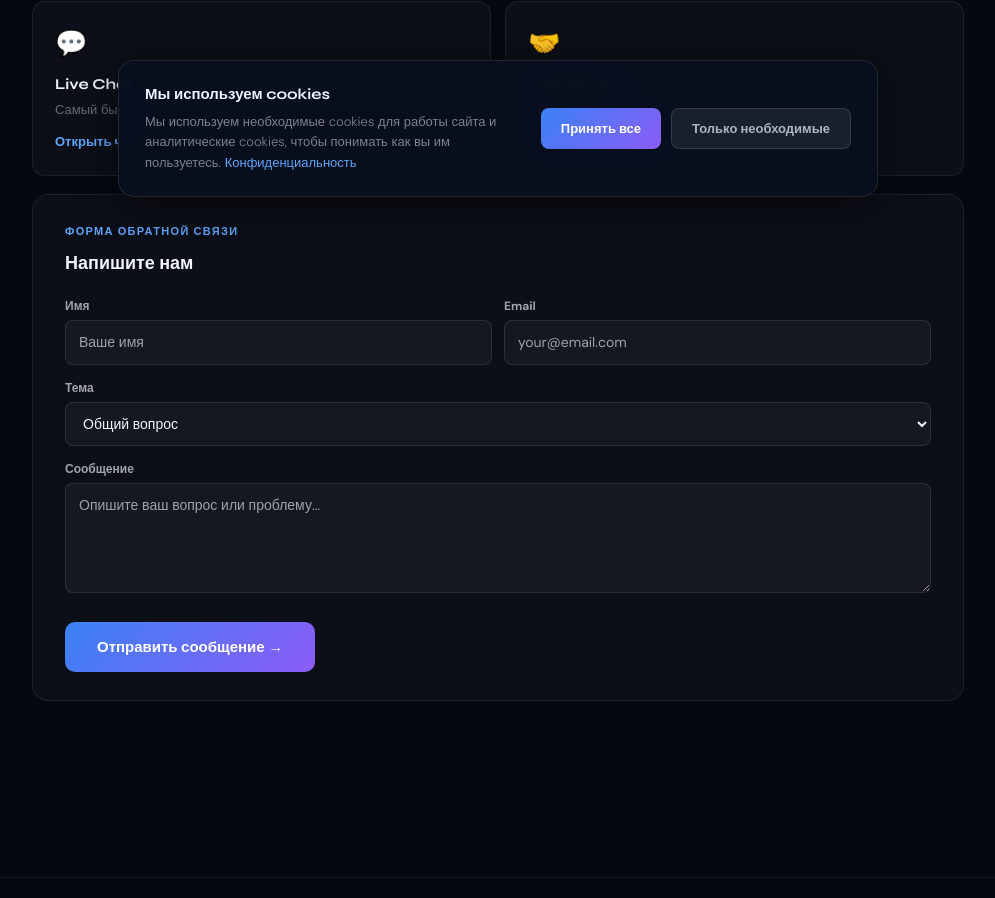
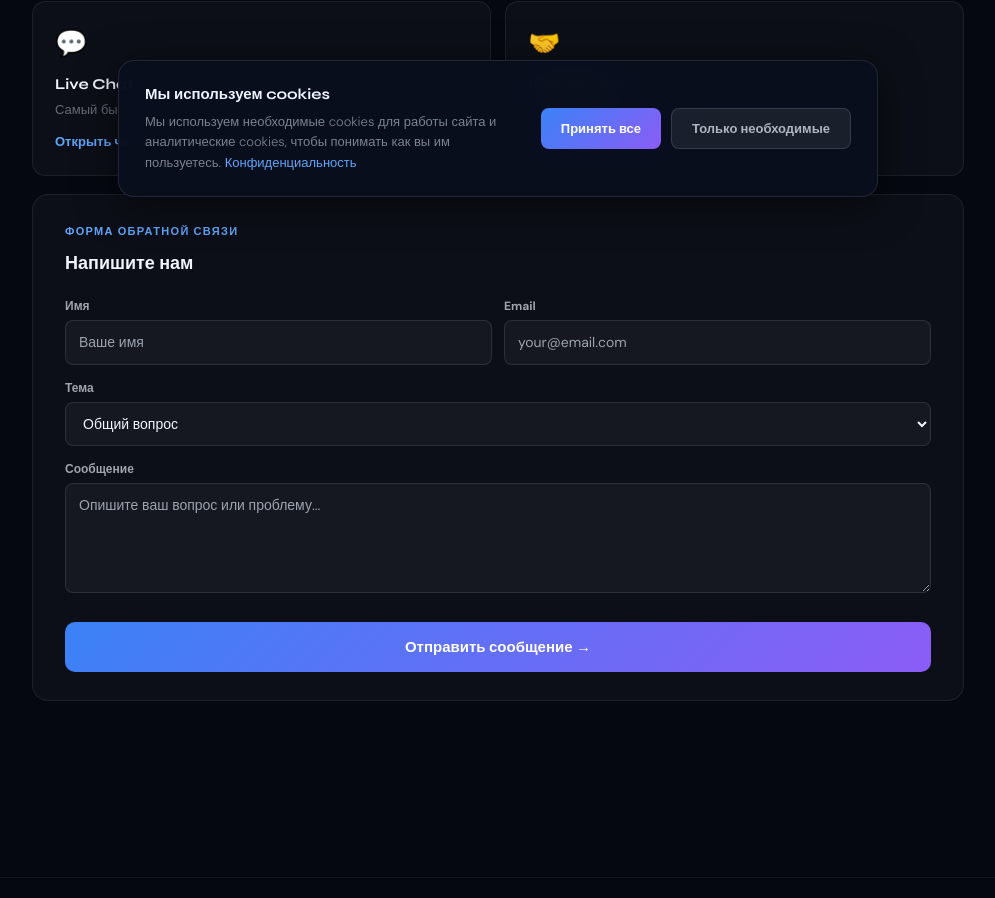
Before and after one commit to APARTNER-PRO/HostPro.Apartner.Pro, a Next.js app: page /ru/contact in a window 1280 px wide. Shown: the part 579-1477 px from the top of the page, without its empty margins (142-1137 px from the left). Built offline with nearby package versions, Linux system fonts and the light colour scheme.

Commit message:
implement contact form

```diff
--- a/components/ContactClient.tsx
+++ b/components/ContactClient.tsx
@@ -1,7 +1,9 @@
 'use client'
-import { useState, useRef } from 'react'
+import { useState, useRef, FormEvent } from 'react'
 import { Lang, getT } from '@/lib/i18n'
 import { useFadeIn } from './useFadeIn'
+
+const WEB3FORMS_KEY = '9c436dd7-6fe7-4bd4-b50f-db97b5fe5473'
 
 function FadeIn({ children, delay=0, style }: { children: React.ReactNode; delay?: number; style?: React.CSSProperties }) {
   const ref = useRef<HTMLDivElement>(null!)
@@ -14,7 +16,32 @@ const INP: React.CSSProperties = { width:'100%',background:'rgba(255,255,255,.04
 export default function ContactClient({ lang }: { lang: Lang }) {
   const T = getT(lang)
   const C = T.contact
-  const [sent, setSent] = useState(false)
+  const formRef = useRef<HTMLFormElement>(null!)
+  const [status, setStatus] = useState<'idle'|'sending'|'success'|'error'>('idle')
+  const [errMsg, setErrMsg] = useState('')
+
+  const handleSubmit = async (e: FormEvent) => {
+    e.preventDefault()
+    setStatus('sending')
+    try {
+      const formData = new FormData(formRef.current)
+      formData.append('access_key', WEB3FORMS_KEY)
+      formData.append('subject', `[HostPro Contact] ${formData.get('topic') || 'New message'}`)
+      const res = await fetch('https://api.web3forms.com/submit', { method: 'POST', body: formData })
+      const data = await res.json()
+      if (res.ok && data.success) {
+        setStatus('success')
+        formRef.current.reset()
+      } else {
+        setErrMsg(data.message || 'Unknown error')
+        setStatus('error')
+      }
+    } catch {
+      setErrMsg('Network error. Please try again.')
+      setStatus('error')
+    }
+  }
+
   return (
     <>
       <div className="page-hero">
@@ -29,8 +56,7 @@ export default function ContactClient({ lang }: { lang: Lang }) {
         <FadeIn>
           <div style={{ display:'grid',gridTemplateColumns:'1fr 1fr',gap:14,marginBottom:18 }}>
             {C.channels.map((ch,i) => (
-              <div key={i} style={{ background:'rgba(255,255,255,.03)',border:'1px solid rgba(255,255,255,.07)',borderRadius:13,padding:22,transition:'border-color .2s,transform .2s',cursor:'default' }}
-                className="hp-contact-channel">
+              <div key={i} className="hp-contact-channel" style={{ background:'rgba(255,255,255,.03)',border:'1px solid rgba(255,255,255,.07)',borderRadius:13,padding:22 }}>
                 <div style={{ fontSize:26,marginBottom:10 }}>{ch.icon}</div>
                 <div style={{ fontFamily:'Syne,sans-serif',fontSize:15,fontWeight:700,marginBottom:4 }}>{ch.title}</div>
                 <div style={{ fontSize:13,color:'rgba(240,244,255,.4)',marginBottom:10,fontWeight:300 }}>{ch.desc}</div>
@@ -39,21 +65,61 @@ export default function ContactClient({ lang }: { lang: Lang }) {
             ))}
           </div>
         </FadeIn>
-        <FadeIn delay={100}><div className="card">
-          <div className="section-label">{C.formLabel}</div>
-          <h3 style={{ marginBottom:20 }}>{C.formTitle}</h3>
-          {!sent ? <>
-            <div style={{ display:'grid',gridTemplateColumns:'1fr 1fr',gap:12,marginBottom:14 }}>
-              <div><label style={{ display:'block',fontSize:12,fontWeight:600,marginBottom:5,color:'rgba(240,244,255,.65)' }}>{C.nameLbl}</label><input style={INP} placeholder={C.namePh}/></div>
-              <div><label style={{ display:'block',fontSize:12,fontWeight:600,marginBottom:5,color:'rgba(240,244,255,.65)' }}>{C.emailLbl}</label><input style={INP} type="email" placeholder={C.emailPh}/></div>
-            </div>
-            <div style={{ marginBottom:14 }}><label style={{ display:'block',fontSize:12,fontWeight:600,marginBottom:5,color:'rgba(240,244,255,.65)' }}>{C.topicLbl}</label>
-              <select style={{ ...INP }}>{C.topics.map(t=><option key={t}>{t}</option>)}</select>
-            </div>
-            <div style={{ marginBottom:22 }}><label style={{ display:'block',fontSize:12,fontWeight:600,marginBottom:5,color:'rgba(240,244,255,.65)' }}>{C.msgLbl}</label><textarea style={{ ...INP,resize:'vertical',minHeight:110 }} placeholder={C.msgPh}/></div>
-            <button onClick={()=>setTimeout(()=>setSent(true),1000)} className="btn-primary">{C.sendBtn}</button>
-          </> : <div style={{ background:'rgba(110,231,183,.07)',border:'1px solid rgba(110,231,183,.2)',borderRadius:9,padding:16,textAlign:'center',color:'#6EE7B7',fontSize:14 }}>{C.success}</div>}
-        </div></FadeIn>
+        <FadeIn delay={100}>
+          <div className="card">
+            <div className="section-label">{C.formLabel}</div>
+            <h3 style={{ marginBottom:20 }}>{C.formTitle}</h3>
+
+            {status === 'success' ? (
+              <div style={{ background:'rgba(110,231,183,.07)',border:'1px solid rgba(110,231,183,.2)',borderRadius:9,padding:20,textAlign:'center',color:'#6EE7B7',fontSize:15 }}>
+                {C.success}
+              </div>
+            ) : (
+              <form ref={formRef} onSubmit={handleSubmit}>
+                {/* Honeypot */}
+                <input type="checkbox" name="botcheck" style={{ display:'none' }} />
+
+                <div style={{ display:'grid',gridTemplateColumns:'1fr 1fr',gap:12,marginBottom:14 }}>
+                  <div>
+                    <label style={{ display:'block',fontSize:12,fontWeight:600,marginBottom:5,color:'rgba(240,244,255,.65)' }}>{C.nameLbl}</label>
+                    <input name="name" required style={INP} placeholder={C.namePh}/>
+                  </div>
+                  <div>
+                    <label style={{ display:'block',fontSize:12,fontWeight:600,marginBottom:5,color:'rgba(240,244,255,.65)' }}>{C.emailLbl}</label>
+                    <input name="email" type="email" required style={INP} placeholder={C.emailPh}/>
+                  </div>
+                </div>
+
+                <div style={{ marginBottom:14 }}>
+                  <label style={{ display:'block',fontSize:12,fontWeight:600,marginBottom:5,color:'rgba(240,244,255,.65)' }}>{C.topicLbl}</label>
+                  <select name="topic" style={{ ...INP }}>
+                    {C.topics.map(t => <option key={t}>{t}</option>)}
+                  </select>
+                </div>
+
+                <div style={{ marginBottom:22 }}>
+                  <label style={{ display:'block',fontSize:12,fontWeight:600,marginBottom:5,color:'rgba(240,244,255,.65)' }}>{C.msgLbl}</label>
+                  <textarea name="message" required style={{ ...INP,resize:'vertical',minHeight:110 }} placeholder={C.msgPh}/>
+                </div>
+
+                {status === 'error' && (
+                  <div style={{ background:'rgba(239,68,68,.08)',border:'1px solid rgba(239,68,68,.25)',borderRadius:8,padding:'10px 14px',color:'#FCA5A5',fontSize:13,marginBottom:14 }}>
+                    ❌ {errMsg}
+                  </div>
+                )}
+
+                <button
+                  type="submit"
+                  disabled={status === 'sending'}
+                  className="btn-primary"
+                  style={{ opacity: status === 'sending' ? .6 : 1, cursor: status === 'sending' ? 'not-allowed' : 'pointer', width:'100%' }}
+                >
+                  {status === 'sending' ? '...' : C.sendBtn}
+                </button>
+              </form>
+            )}
+          </div>
+        </FadeIn>
       </div>
     </>
   )
--- a/components/OrderModal.tsx
+++ b/components/OrderModal.tsx
@@ -1,7 +1,9 @@
 'use client'
 
-import { useState, useEffect } from 'react'
+import { useState, useEffect, FormEvent, useRef } from 'react'
 import { Lang, getT } from '@/lib/i18n'
+
+const WEB3FORMS_KEY = '9c436dd7-6fe7-4bd4-b50f-db97b5fe5473'
 
 interface OrderModalProps {
   lang: Lang
@@ -12,12 +14,11 @@ interface OrderModalProps {
 
 export default function OrderModal({ lang, planName, planPrice, onClose }: OrderModalProps) {
   const T = getT(lang)
-  const [name, setName] = useState('')
-  const [email, setEmail] = useState('')
-  const [domain, setDomain] = useState('')
-  const [msg, setMsg] = useState('')
-  const [sent, setSent] = useState(false)
-  const [errors, setErrors] = useState({ name: false, email: false })
+  const formRef = useRef<HTMLFormElement>(null!)
+  const [status, setStatus] = useState<'idle'|'sending'|'success'|'error'>('idle')
+  const [errMsg, setErrMsg] = useState('')
+  const [nameErr, setNameErr] = useState(false)
+  const [emailErr, setEmailErr] = useState(false)
 
   useEffect(() => {
     document.body.style.overflow = 'hidden'
@@ -26,68 +27,100 @@ export default function OrderModal({ lang, planName, planPrice, onClose }: Order
     return () => { document.body.style.overflow = ''; window.removeEventListener('keydown', handler) }
   }, [onClose])
 
-  const submit = () => {
-    const e = { name: !name.trim(), email: !email.trim() || !email.includes('@') }
-    setErrors(e)
-    if (e.name || e.email) return
-    setTimeout(() => setSent(true), 1000)
+  const handleSubmit = async (e: FormEvent) => {
+    e.preventDefault()
+    const form = formRef.current
+    const name = (form.querySelector('[name="name"]') as HTMLInputElement).value.trim()
+    const email = (form.querySelector('[name="email"]') as HTMLInputElement).value.trim()
+    const ne = !name; const ee = !email || !email.includes('@')
+    setNameErr(ne); setEmailErr(ee)
+    if (ne || ee) return
+
+    setStatus('sending')
+    try {
+      const formData = new FormData(form)
+      formData.append('access_key', WEB3FORMS_KEY)
+      formData.append('subject', `[HostPro Order] ${planName} — $${planPrice}/mo`)
+      const res = await fetch('https://api.web3forms.com/submit', { method: 'POST', body: formData })
+      const data = await res.json()
+      if (res.ok && data.success) {
+        setStatus('success')
+      } else {
+        setErrMsg(data.message || 'Unknown error')
+        setStatus('error')
+      }
+    } catch {
+      setErrMsg('Network error. Please try again.')
+      setStatus('error')
+    }
   }
 
-  const inp: React.CSSProperties = {
+  const inp = (err = false): React.CSSProperties => ({
     width: '100%', background: 'rgba(255,255,255,.04)',
-    border: '1px solid rgba(255,255,255,.1)', borderRadius: 8,
-    padding: '11px 13px', fontSize: 14, color: '#F0F4FF',
-    fontFamily: 'DM Sans, sans-serif', outline: 'none',
-  }
+    border: `1px solid ${err ? 'rgba(239,68,68,.5)' : 'rgba(255,255,255,.1)'}`,
+    borderRadius: 8, padding: '11px 13px', fontSize: 14,
+    color: '#F0F4FF', fontFamily: 'DM Sans, sans-serif', outline: 'none',
+  })
 
   return (
     <div style={{ position: 'fixed', inset: 0, zIndex: 200, display: 'flex', alignItems: 'center', justifyContent: 'center', padding: 20 }}>
-      {/* Overlay */}
       <div onClick={onClose} style={{ position: 'absolute', inset: 0, background: 'rgba(0,0,0,.7)', backdropFilter: 'blur(6px)' }} />
 
-      {/* Modal */}
       <div style={{ position: 'relative', zIndex: 1, background: 'linear-gradient(160deg,#0a0f20,#0d1528)', border: '1px solid rgba(255,255,255,.1)', borderRadius: 20, padding: 40, maxWidth: 520, width: '100%', maxHeight: '90vh', overflowY: 'auto', boxShadow: '0 20px 80px rgba(0,0,0,.6)' }}>
-        {/* Close */}
         <button onClick={onClose} style={{ position: 'absolute', top: 16, right: 16, background: 'rgba(255,255,255,.07)', border: 'none', color: 'rgba(240,244,255,.5)', width: 32, height: 32, borderRadius: 8, cursor: 'pointer', fontSize: 16, display: 'flex', alignItems: 'center', justifyContent: 'center' }}>✕</button>
 
         <div style={{ fontSize: 11, fontWeight: 700, textTransform: 'uppercase', letterSpacing: '.1em', color: '#60A5FA', marginBottom: 8 }}>{T.order.label}</div>
         <h2 style={{ fontFamily: 'Syne, sans-serif', fontSize: 26, fontWeight: 800, marginBottom: 4 }}>{planName}</h2>
         <p style={{ fontSize: 14, color: 'rgba(240,244,255,.45)', marginBottom: 24, fontWeight: 300 }}>${planPrice}/mo</p>
 
-        {!sent ? (
-          <>
+        {status === 'success' ? (
+          <div style={{ background: 'rgba(110,231,183,.08)', border: '1px solid rgba(110,231,183,.22)', borderRadius: 10, padding: 24, textAlign: 'center', color: '#6EE7B7', fontSize: 15 }}>
+            {T.order.success}
+          </div>
+        ) : (
+          <form ref={formRef} onSubmit={handleSubmit}>
+            {/* Honeypot spam protection */}
+            <input type="checkbox" name="botcheck" style={{ display: 'none' }} />
+            {/* Hidden fields for context */}
+            <input type="hidden" name="plan_name" value={planName} />
+            <input type="hidden" name="plan_price" value={`$${planPrice}/mo`} />
+
             <div style={{ display: 'grid', gridTemplateColumns: '1fr 1fr', gap: 12, marginBottom: 14 }}>
               <div>
                 <label style={{ display: 'block', fontSize: 12, fontWeight: 600, marginBottom: 5, color: 'rgba(240,244,255,.65)' }}>{T.order.nameLbl}</label>
-                <input style={{ ...inp, borderColor: errors.name ? 'rgba(239,68,68,.5)' : 'rgba(255,255,255,.1)' }}
-                  placeholder={T.order.namePh} value={name} onChange={e => setName(e.target.value)} />
+                <input name="name" style={inp(nameErr)} placeholder={T.order.namePh} onChange={() => setNameErr(false)} />
               </div>
               <div>
                 <label style={{ display: 'block', fontSize: 12, fontWeight: 600, marginBottom: 5, color: 'rgba(240,244,255,.65)' }}>Email</label>
-                <input style={{ ...inp, borderColor: errors.email ? 'rgba(239,68,68,.5)' : 'rgba(255,255,255,.1)' }}
-                  type="email" placeholder="you@example.com" value={email} onChange={e => setEmail(e.target.value)} />
+                <input name="email" type="email" style={inp(emailErr)} placeholder="you@example.com" onChange={() => setEmailErr(false)} />
               </div>
             </div>
 
             <div style={{ marginBottom: 14 }}>
               <label style={{ display: 'block', fontSize: 12, fontWeight: 600, marginBottom: 5, color: 'rgba(240,244,255,.65)' }}>{T.order.domainLbl}</label>
-              <input style={inp} placeholder={T.order.domainPh} value={domain} onChange={e => setDomain(e.target.value)} />
+              <input name="domain" style={inp()} placeholder={T.order.domainPh} />
             </div>
 
             <div style={{ marginBottom: 24 }}>
               <label style={{ display: 'block', fontSize: 12, fontWeight: 600, marginBottom: 5, color: 'rgba(240,244,255,.65)' }}>{T.order.msgLbl}</label>
-              <textarea style={{ ...inp, resize: 'vertical', minHeight: 100 }} placeholder={T.order.msgPh} value={msg} onChange={e => setMsg(e.target.value)} />
+              <textarea name="message" style={{ ...inp(), resize: 'vertical', minHeight: 100 }} placeholder={T.order.msgPh} />
             </div>
 
-            <button onClick={submit} style={{ width: '100%', background: 'linear-gradient(135deg,#3B82F6,#8B5CF6)', border: 'none', color: '#fff', padding: 14, borderRadius: 10, fontSize: 15, fontWeight: 700, cursor: 'pointer', fontFamily: 'DM Sans, sans-serif', transition: 'all .2s' }}>
-              {T.order.send}
+            {status === 'error' && (
+              <div style={{ background: 'rgba(239,68,68,.08)', border: '1px solid rgba(239,68,68,.25)', borderRadius: 8, padding: '10px 14px', color: '#FCA5A5', fontSize: 13, marginBottom: 14 }}>
+                ❌ {errMsg}
+              </div>
+            )}
+
+            <button
+              type="submit"
+              disabled={status === 'sending'}
+              style={{ width: '100%', background: 'linear-gradient(135deg,#3B82F6,#8B5CF6)', border: 'none', color: '#fff', padding: 14, borderRadius: 10, fontSize: 15, fontWeight: 700, cursor: status === 'sending' ? 'not-allowed' : 'pointer', fontFamily: 'DM Sans, sans-serif', opacity: status === 'sending' ? .6 : 1, transition: 'all .2s' }}
+            >
+              {status === 'sending' ? '...' : T.order.send}
             </button>
             <p style={{ fontSize: 12, color: 'rgba(240,244,255,.3)', textAlign: 'center', marginTop: 12, fontWeight: 300 }}>{T.order.note}</p>
-          </>
-        ) : (
-          <div style={{ background: 'rgba(110,231,183,.08)', border: '1px solid rgba(110,231,183,.22)', borderRadius: 10, padding: 20, textAlign: 'center', color: '#6EE7B7', fontSize: 15 }}>
-            {T.order.success}
-          </div>
+          </form>
         )}
       </div>
     </div>
```
